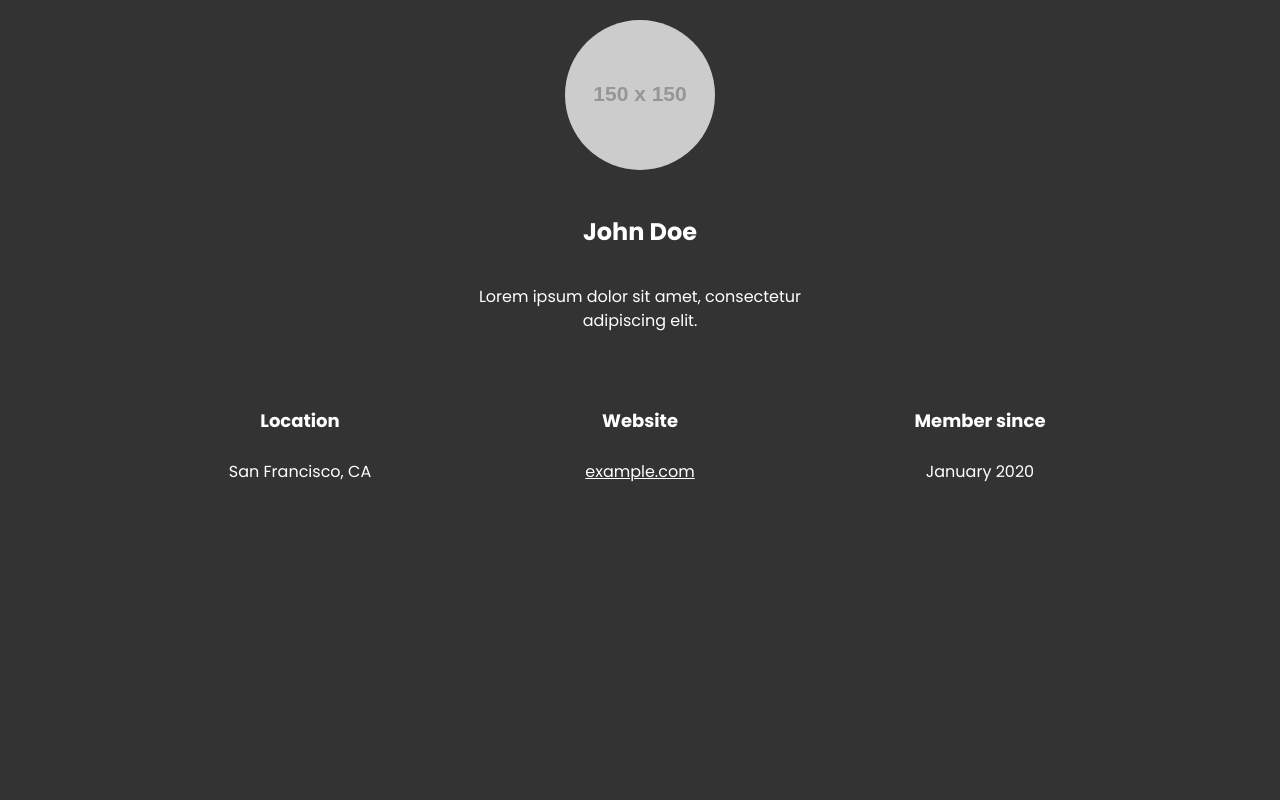
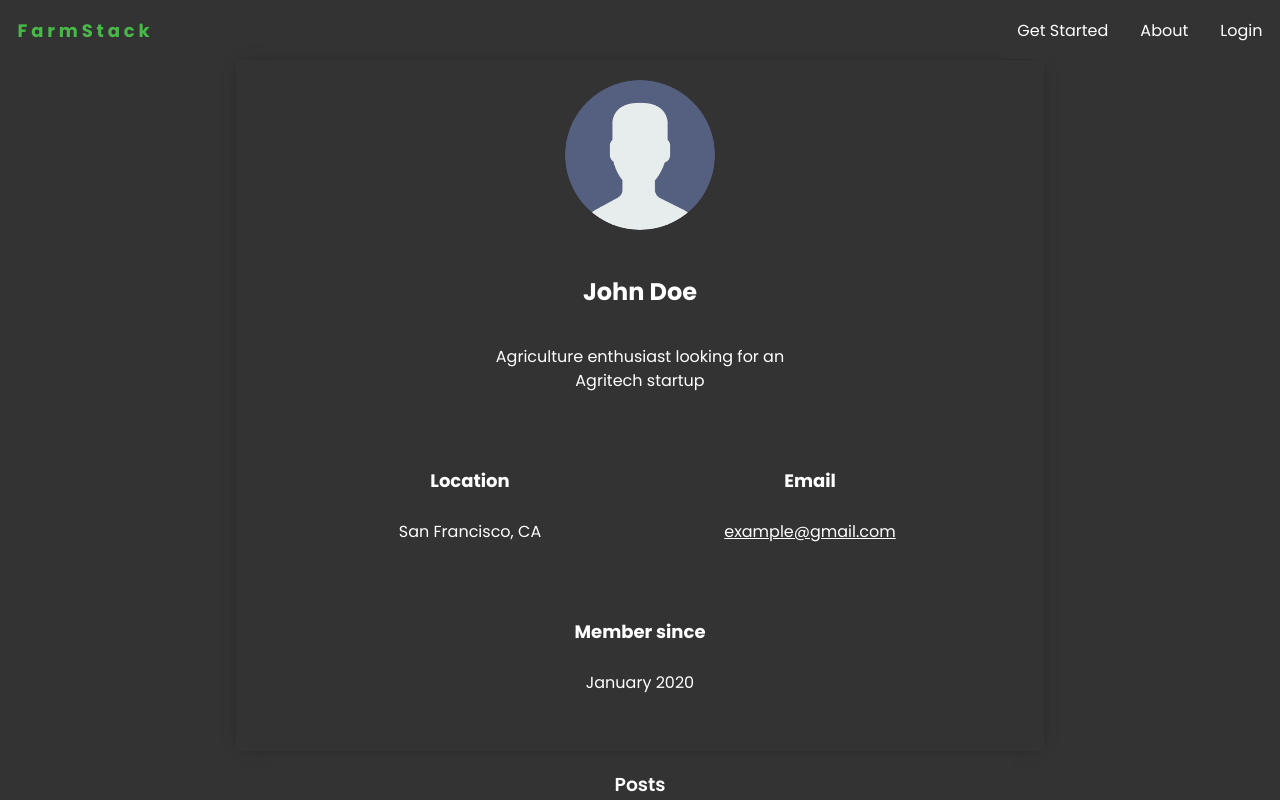
Before and after one commit to Bikdistinct/TRINIT-Lo-fi-Devs-DEV, a React (Create React App) app: page /user in a window 1280 px wide. Shown: the top 800 px of the page. Built offline with nearby package versions, Linux system fonts and the light colour scheme.

Commit message:
frontend additions

```diff
--- a/package.json
+++ b/package.json
@@ -14,6 +14,7 @@
     "react-dom": "^18.2.0",
     "react-router-dom": "^6.8.1",
     "react-scripts": "5.0.1",
+    "typewriter-effect": "^2.19.0",
     "web-vitals": "^2.1.4"
   },
   "scripts": {
--- a/src/App.js
+++ b/src/App.js
@@ -1,4 +1,4 @@
-import React, {useState} from 'react';
+import React, {useState, useEffect} from 'react';
 import { BrowserRouter as Router, Routes, Route} from "react-router-dom";
 import Landing from './components/UI/Landing';
 import Error404 from './pages/Error404';
--- a/src/components/UI/Landing.js
+++ b/src/components/UI/Landing.js
@@ -1,6 +1,7 @@
-import React from 'react'
+import {React, useState} from 'react'
 import Navbar from './Navbar'
 import { Link } from 'react-router-dom'
+import Typewriter from "typewriter-effect"
 import './Landing.css'
 
 function Landing() {
@@ -9,7 +10,18 @@ function Landing() {
         <Navbar />
         <div class="container-landing">
             <div class="left">
-                <h1 id="msg">Welcome</h1>
+                <h1 id="msg">
+                  <Typewriter
+                  options={{
+                    autoStart: true,
+                    loop: true,
+                    delay: 40,
+                    strings: [
+                      "Welcome",
+                      "to FarmStack."
+                    ]
+                  }} />
+                </h1>
                 <p id="quote">"The ultimate goal of farming is not the growing of crops, but the cultivation and perfection of human beings." - Masanobu Fukuoka</p>
                 <p><Link to="/feed"><button>Explore</button></Link></p>
             </div>
--- a/src/components/UI/Navbar.js
+++ b/src/components/UI/Navbar.js
@@ -12,7 +12,7 @@ const Navbar = () => {
           <Link to="/">F a r m S t a c k</Link>
         </div>
         <div className={`navbar-menu ${isOpen ? "is-active" : ""}`}>
-          <Link to="/explore">Get Started</Link>
+          <Link to="/feed">Get Started</Link>
           <Link to="/about">About</Link>
           <Link to="/login">Login</Link>
         </div>
--- a/src/pages/Signup.css
+++ b/src/pages/Signup.css
@@ -16,17 +16,13 @@ h3{
     font-weight: 600;
 }
 button{
-    background-color: white;
+    /* background-color: white; */
     border-radius: 2rem;
     width: 6rem;
     border: 0.01rem solid;
     padding: 0.5rem;
     cursor: pointer;
     transition: 0.5s ease;
-}
-button:hover{
-    background-color: #2e4450;
-    color: white;
 }
 input{
     border-radius: 0.3rem;
--- a/src/pages/UserProfile.css
+++ b/src/pages/UserProfile.css
@@ -3,6 +3,10 @@
     flex-direction: column;
     align-items: center;
     padding: 20px;
+    -webkit-box-shadow: 0px 0px 16px -8px rgba(0, 0, 0, 0.68);
+    box-shadow: 0px 0px 16px -8px rgba(0, 0, 0, 0.68);
+    width: 60%;
+    margin: auto;
   }
 
   .user-info {
@@ -59,6 +63,14 @@
     line-height: 1.5;
   }
 
+  .feed{
+    flex:5.5
+  }
+
+  .feedWrapper{
+    padding: 20px;
+  }
+
   @media (max-width: 767px) {
     .user-details {
       flex-direction: column;
--- a/src/pages/UserProfile.js
+++ b/src/pages/UserProfile.js
@@ -1,18 +1,23 @@
 import React from 'react';
 import './UserProfile.css'
+import Navbar from '../components/UI/Navbar'
+import Post from "../components/post/post";
+import { Posts } from "../dummyData";
 
 const UserProfile = () => {
   return (
+    <>
+      <Navbar />
       <div className="user-profile">
         <div className="user-info">
           <img
-          src="https://via.placeholder.com/150x150"
+            src={process.env.PUBLIC_URL + '/user.png'}
             alt="User avatar"
             className="avatar"
           />
           <h3 className="username">John Doe</h3>
           <p className="user-description">
-          Lorem ipsum dolor sit amet, consectetur adipiscing elit.
+            Agriculture enthusiast looking for an Agritech startup
           </p>
         </div>
 
@@ -22,9 +27,9 @@ const UserProfile = () => {
             <p className="detail-value">San Francisco, CA</p>
           </div>
           <div className="detail">
-          <p className="detail-title">Website</p>
+            <p className="detail-title">Email</p>
             <p className="detail-value">
-            <a href="https://example.com">example.com</a>
+              <a href='https://www.gmail.com' target='_blank'>example@gmail.com</a>
             </p>
           </div>
           <div className="detail">
@@ -33,6 +38,18 @@ const UserProfile = () => {
           </div>
         </div>
       </div>
+      <div>
+        <h3>Posts</h3>
+        <div className="feed">
+          <div className="feedWrapper">
+            {/* <Share /> */}
+            {Posts.map((p) => (
+              <Post key={p.id} post={p} />
+            ))}
+          </div>
+        </div>
+      </div>
+    </>
   );
 };
 
```
Also changed, not shown: 2 other files (tests, documents, lock files or other folders). Lines whose indentation alone changed are shown as unchanged.
